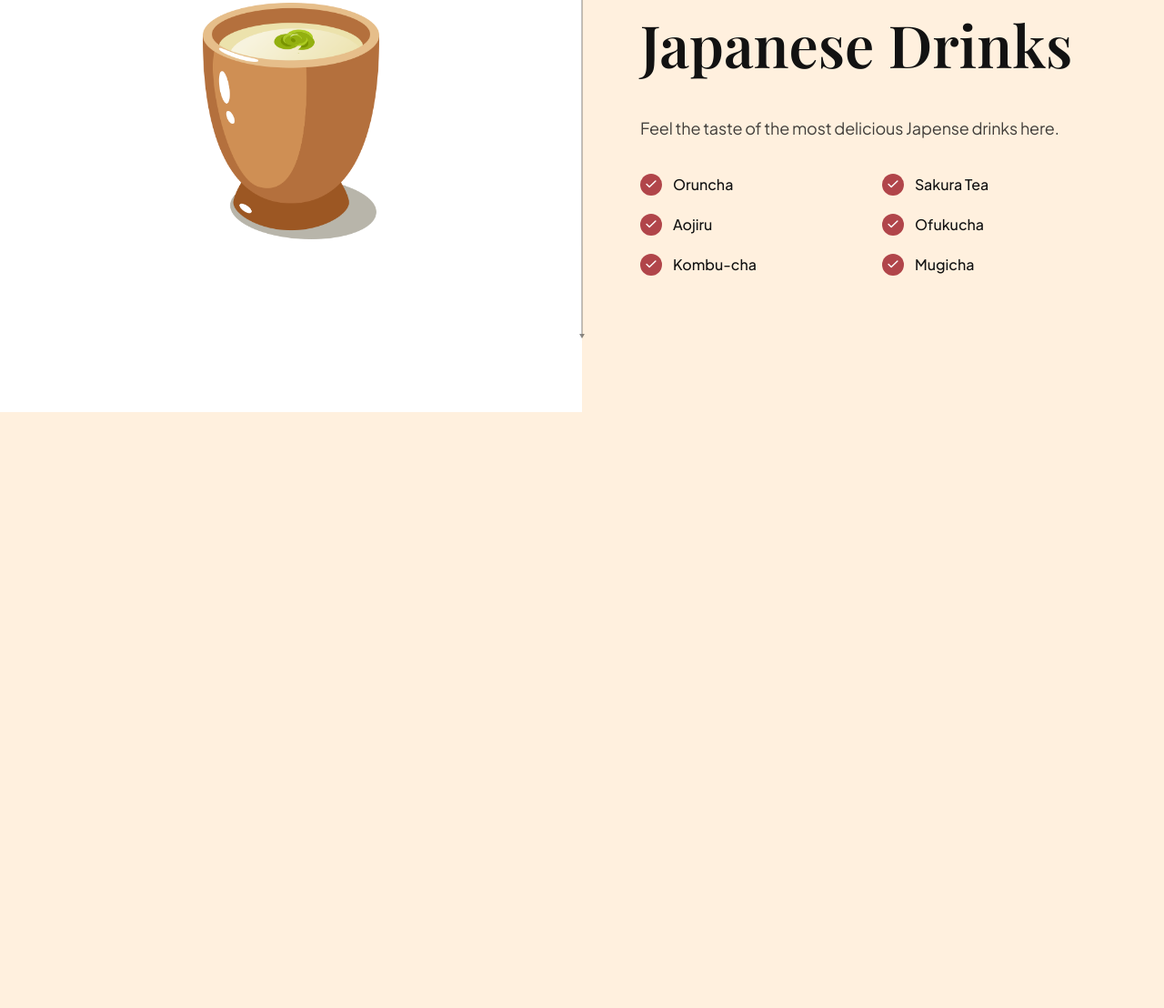
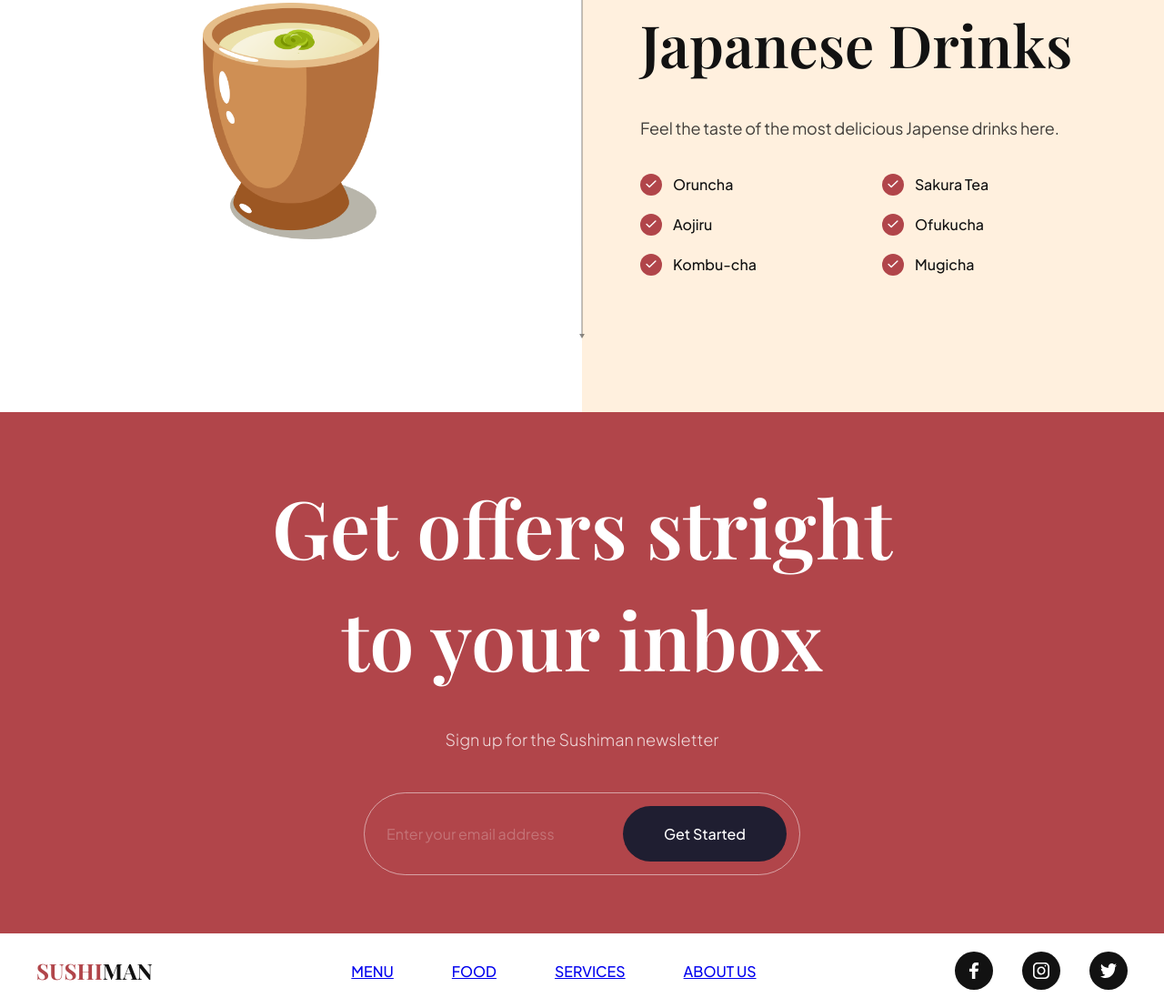
Before and after one commit to xrijan/my-sushi, a website built with Vite: page index.html in a window 1280 px wide. Shown: the part 3245-4353 px from the top of the page at 91% size. Before the commit the page ends 3698 px from the top, so only its background shows below. Built offline with nearby package versions, Linux system fonts and the light colour scheme; files whose address does not match are found by name.

Commit message:
footer section

```diff
--- a/index.html
+++ b/index.html
@@ -171,9 +171,7 @@
     </section>
 
     <section class="trending" id="food">
-
       <section class="trending__sushi">
-
         <div class="trending__content" data-aos="fade-right">
           <p class="sushi__subtitle">What’s Trending / トレンド</p>
 
@@ -304,8 +302,42 @@
       </section>
     </section>
 
+    <section class="subscription flex-center" id="services">
+      <h2 data-aos="flip-down">
+        Get offers stright <br />
+        to your inbox
+      </h2>
+      <p data-aos="fade-up">Sign up for the Sushiman newsletter</p>
+      <div class="subscription__form" data-aos="fade-up">
+        <input type="text" placeholder="Enter your email address"/>
+        <button>Get Started</button>
+      </div>
+    </section>
 
+    <footer class="footer flex-between">
+      <h3 class="footer__logo">
+        <span>Sushi</span>man
+      </h3>
 
+      <ul class="footer__nav">
+        <li><a href="#menu">Menu</a></li>
+        <li><a href="#food">Food</a></li>
+        <li><a href="#services">Services</a></li>
+        <li><a href="#about-us">About Us</a></li>
+      </ul>
+
+      <ul class="footer__social">
+        <li class="flex-center">
+          <img src="assets/facebook.svg" alt="facebook" />
+        </li>
+        <li class="flex-center">
+          <img src="assets/instagram.svg" alt="instagram" />
+        </li>
+        <li class="flex-center">
+          <img src="assets/twitter.svg" alt="twitter" />
+        </li>
+      </ul>
+    </footer>
 
 <script type="module" src="src/js/script.js"></script>
 </body>
--- a/src/css/sections/footer.css
+++ b/src/css/sections/footer.css
@@ -0,0 +1,58 @@
+.footer {
+    width: 100%;
+    padding: 20px 40px;
+    background: var(--color-white);
+    flex-wrap: wrap;
+    gap: 20px;
+    overflow: hidden;
+  }
+
+  .footer__logo {
+    font-size: 24px;
+    font-weight: bold;
+    font-family: var(--playfair-display);
+    text-transform: uppercase;
+    color: var(--secondary-color);
+    cursor: pointer;
+  }
+
+  .footer__logo span {
+    color: var(--primary-color)
+  }
+
+  .footer ul {
+    list-style: none;
+    display: flex;
+    flex-wrap: wrap;
+    flex-direction: row;
+    gap: 64px;
+  }
+
+  .footer ul:last-child {
+    gap: 32px;
+  }
+
+  .footer__nav li {
+    font-size: 16px;
+    font-weight: 500;
+    font-family: var(--plus-jakarta-sans);
+    text-transform: uppercase;
+    color: var(--secondary-color);
+
+    cursor: pointer;
+  }
+
+  .footer__social li {
+    width: 42px;
+    height: 42px;
+
+    background-color: var(--secondary-color);
+    border-radius: 100%;
+  }
+
+  .footer__social li img {
+    width: 45%;
+    height: 45%;
+
+    object-fit: contain;
+  }
--- a/src/css/sections/subscribe.css
+++ b/src/css/sections/subscribe.css
@@ -0,0 +1,71 @@
+.subscription {
+    padding: 64px;
+    background-color: var(--primary-color);
+    background-image: url('../../assets/subscribe_bg.png');
+    background-position: center;
+    background-repeat: no-repeat;
+    background-size: contain;
+
+    flex-direction: column;
+    overflow: hidden;
+  }
+
+  .subscription h2 {
+    font-size: 88px;
+    font-family: var(--playfair-display);
+    font-weight: 600;
+    line-height: 123px;
+    color: #fff;
+    text-align: center;
+  }
+
+  .subscription p {
+    font-size: 18px;
+    font-family: var(--plus-jakarta-sans);
+    font-weight: 300;
+    line-height: 36px;
+    margin-top: 32px;
+    color: rgba(255, 255, 255, 0.8);
+  }
+
+  .subscription__form {
+    min-width: 480px;
+    margin-top: 40px;
+    padding: 14px 14px 14px 24px;
+    display: flex;
+    gap: 10px;
+    border: 1px solid rgba(255, 255, 255, 0.5);
+    border-radius: 46px;
+  }
+
+  .subscription__form input {
+    flex: 1;
+    font-size:  16px;
+    font-weight: 400px;
+    font-family: var(--plus-jakarta-sans);
+    color: #fff;
+    opacity: 0.5;
+    background: transparent;
+    border: none;
+    outline: none;
+  }
+
+  .subscription__form input::placeholder {
+    color: #fff;
+    opacity: 0.5;
+  }
+
+  .subscription__form button {
+    padding: 20px;
+    min-width: 180px;
+    font-size: 16px;
+    font-weight: 500;
+    font-family: var(--plus-jakarta-sans);
+    color: #fff;
+    text-align: center;
+    background: var(--black-400);
+    border-radius: 46px;
+    border: none;
+    outline: none;
+    cursor: pointer;
+  }
```
